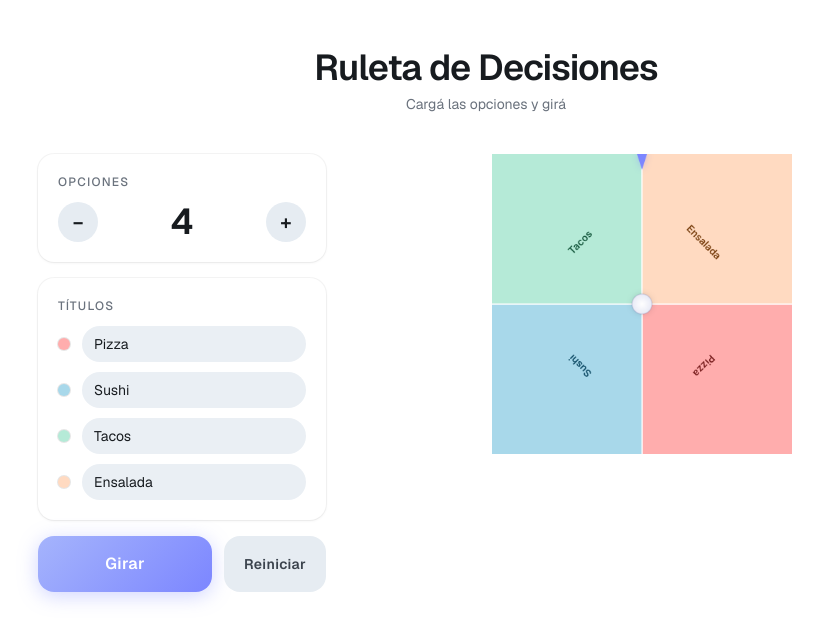
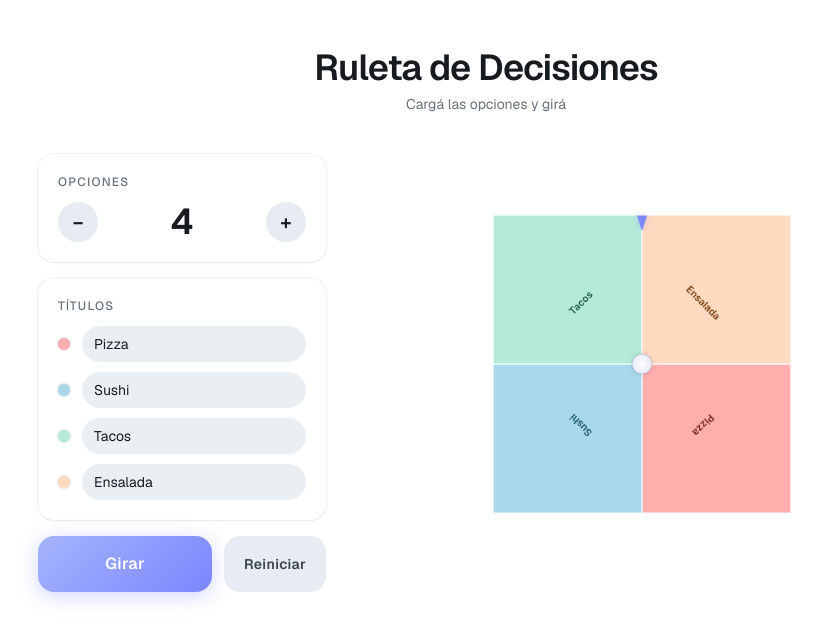
Before and after one commit to vazmanuvaz/ruleta-cuadrada-equals, a Next.js app: page / in a window 1280 px wide. Shown: the top 640 px of the page, without its empty margins (154-977 px from the left). Built offline with nearby package versions, Linux system fonts and the light colour scheme.

Commit message:
fix: expand canvas to prevent roulette clipping on rotation\n\nIncrease canvas size to accommodate full rotation without clipping.

```diff
--- a/app/page.tsx
+++ b/app/page.tsx
@@ -101,7 +101,8 @@ export default function RuletaPage() {
 
         {/* Wheel — sin contenedor, flota directo */}
         <div className="w-full md:flex-1 flex flex-col items-center gap-5">
-          <div className="w-full max-w-[260px] sm:max-w-[300px] aspect-square">
+          {/* El canvas es √2× más grande que la ruleta para que las esquinas no se corten */}
+          <div className="w-full max-w-[360px] sm:max-w-[420px]">
             <SquareWheel
               options={options.slice(0, count)}
               rotation={rotation}
--- a/components/square-wheel.tsx
+++ b/components/square-wheel.tsx
@@ -36,27 +36,32 @@ export function SquareWheel({ options, rotation, isSpinning, size = 420 }: Squar
   const canvasRef = useRef<HTMLCanvasElement>(null)
   const count = options.length
 
+  // Canvas is √2× bigger than the wheel so corners are never clipped when rotating
+  const PADDING = Math.ceil(size * (Math.SQRT2 - 1) / 2)
+  const canvasSize = size + PADDING * 2
+
   const draw = useCallback(() => {
     const canvas = canvasRef.current
     if (!canvas || count === 0) return
     const ctx = canvas.getContext("2d")
     if (!ctx) return
 
-    const s = canvas.width
-    const cx = s / 2
-    const cy = s / 2
-    const r = s / 2
+    const cs = canvas.width
+    const cx = cs / 2
+    const cy = cs / 2
+    // The wheel itself is `size` wide, centered inside the larger canvas
+    const r = size / 2
 
-    ctx.clearRect(0, 0, s, s)
+    ctx.clearRect(0, 0, cs, cs)
 
     ctx.save()
     ctx.translate(cx, cy)
     ctx.rotate((rotation * Math.PI) / 180)
     ctx.translate(-cx, -cy)
 
-    // Clip to square
+    // Clip to the wheel square only (centered in canvas)
     ctx.beginPath()
-    ctx.rect(0, 0, s, s)
+    ctx.rect(PADDING, PADDING, size, size)
     ctx.clip()
 
     const anglePerSlice = (2 * Math.PI) / count
@@ -67,7 +72,7 @@ export function SquareWheel({ options, rotation, isSpinning, size = 420 }: Squar
       const color = SLICE_COLORS[i % SLICE_COLORS.length]
       const labelColor = LABEL_COLORS[i % LABEL_COLORS.length]
 
-      // Pie slice
+      // Pie slice — extend radius beyond the square so corners are fully filled
       ctx.beginPath()
       ctx.moveTo(cx, cy)
       ctx.arc(cx, cy, r * 1.5, startAngle, endAngle)
@@ -75,7 +80,7 @@ export function SquareWheel({ options, rotation, isSpinning, size = 420 }: Squar
       ctx.fillStyle = color
       ctx.fill()
 
-      // Divider lines — very subtle
+      // Divider lines — subtle
       ctx.strokeStyle = "rgba(255,255,255,0.7)"
       ctx.lineWidth = 2
       ctx.stroke()
@@ -90,11 +95,10 @@ export function SquareWheel({ options, rotation, isSpinning, size = 420 }: Squar
       ctx.translate(lx, ly)
       ctx.rotate(labelAngle + Math.PI / 2)
       ctx.fillStyle = labelColor
-      const fontSize = Math.max(9, Math.min(14, s / (count * 1.6)))
+      const fontSize = Math.max(9, Math.min(14, size / (count * 1.6)))
       ctx.font = `600 ${fontSize}px -apple-system, BlinkMacSystemFont, 'SF Pro Display', sans-serif`
       ctx.textAlign = "center"
       ctx.textBaseline = "middle"
-
       const label = options[i] || ""
       const maxLen = 13
       const displayLabel = label.length > maxLen ? label.slice(0, maxLen - 1) + "…" : label
@@ -119,11 +123,11 @@ export function SquareWheel({ options, rotation, isSpinning, size = 420 }: Squar
 
     ctx.restore()
 
-    // Pointer — soft teardrop at top center
+    // Pointer — fixed at top center of the wheel (not rotating)
     const pW = 14
     const pH = 22
     ctx.save()
-    ctx.translate(cx, 0)
+    ctx.translate(cx, PADDING)
     ctx.beginPath()
     ctx.moveTo(-pW / 2, 0)
     ctx.lineTo(pW / 2, 0)
@@ -135,7 +139,7 @@ export function SquareWheel({ options, rotation, isSpinning, size = 420 }: Squar
     ctx.fill()
     ctx.shadowBlur = 0
     ctx.restore()
-  }, [options, rotation, count])
+  }, [options, rotation, count, PADDING, size])
 
   useEffect(() => {
     draw()
@@ -144,8 +148,8 @@ export function SquareWheel({ options, rotation, isSpinning, size = 420 }: Squar
   return (
     <canvas
       ref={canvasRef}
-      width={size}
-      height={size}
+      width={canvasSize}
+      height={canvasSize}
       className="w-full h-full"
       style={{ imageRendering: "crisp-edges" }}
       aria-label="Ruleta de decisiones"
```
